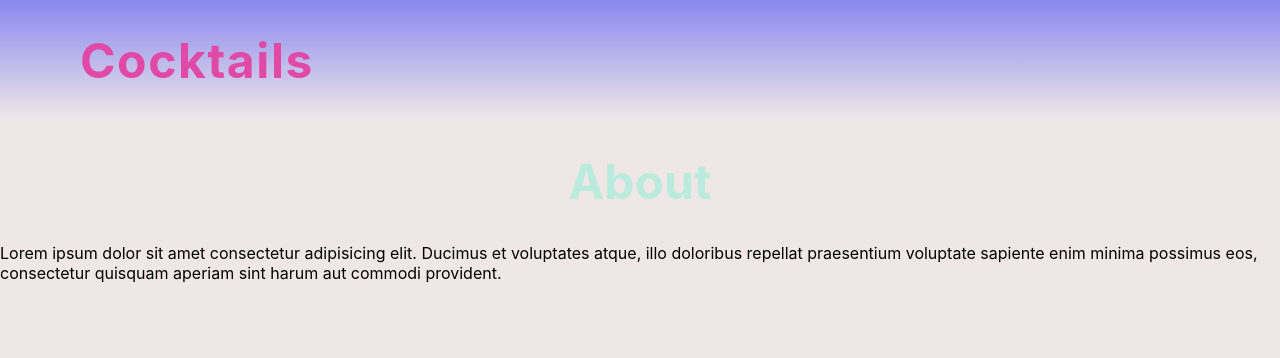
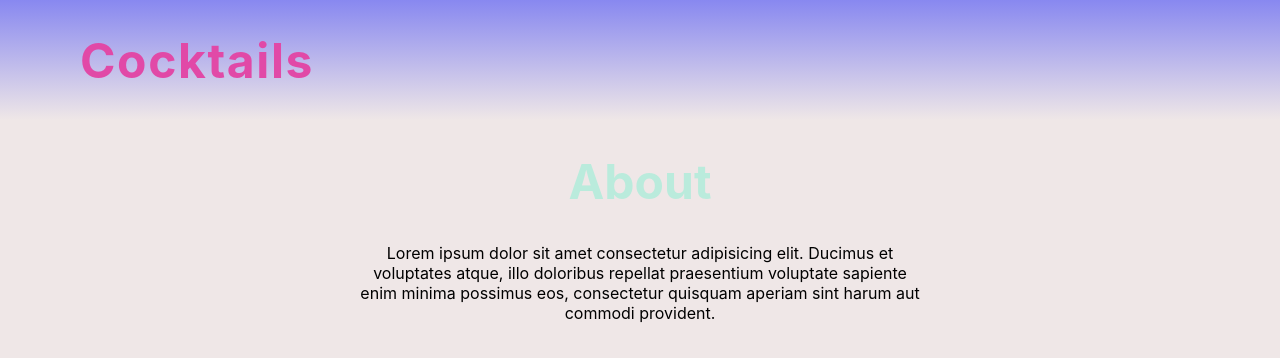
Before and after one commit to gjojo1234/React_drinks, a React (Create React App) app: page /About in a window 1280 px wide. Shown: the top 358 px of the page. Built offline with nearby package versions, Linux system fonts and the light colour scheme; no server answers.

Commit message:
about style p

```diff
--- a/src/components/About.js
+++ b/src/components/About.js
@@ -4,7 +4,7 @@ const About = () => {
   return (
     <>
       <h1>About</h1>
-      <p>
+      <p style={{ width: "35rem", textAlign: "center", margin: " 0 auto" }}>
         Lorem ipsum dolor sit amet consectetur adipisicing elit. Ducimus et
         voluptates atque, illo doloribus repellat praesentium voluptate sapiente
         enim minima possimus eos, consectetur quisquam aperiam sint harum aut
```
